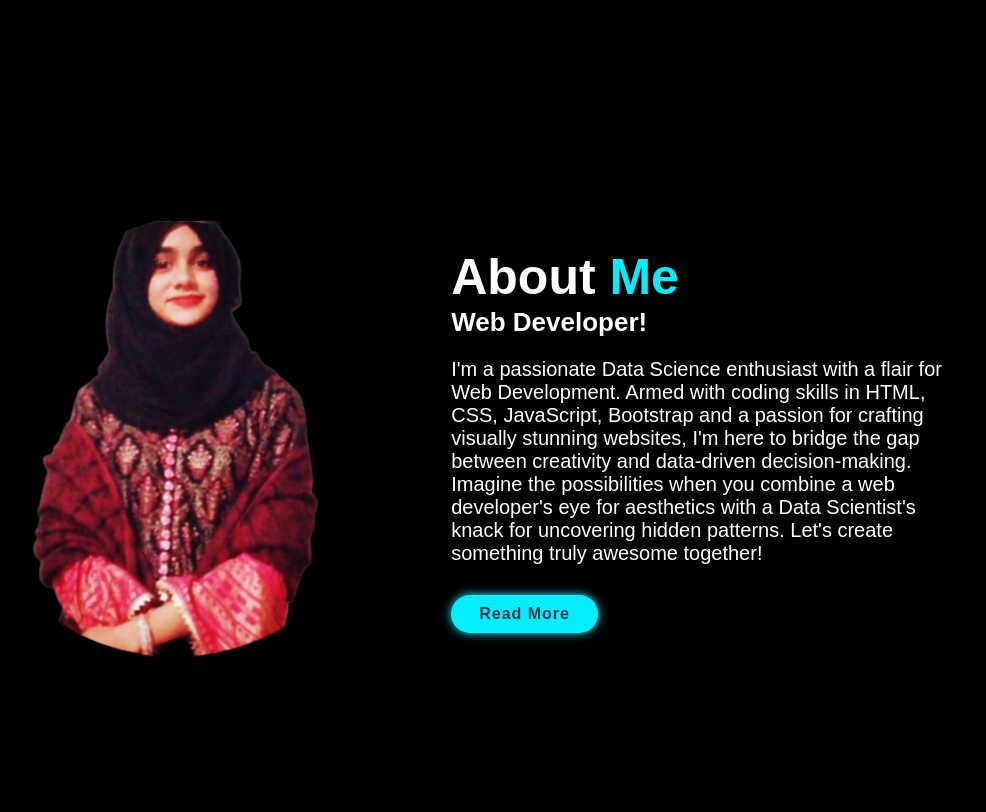
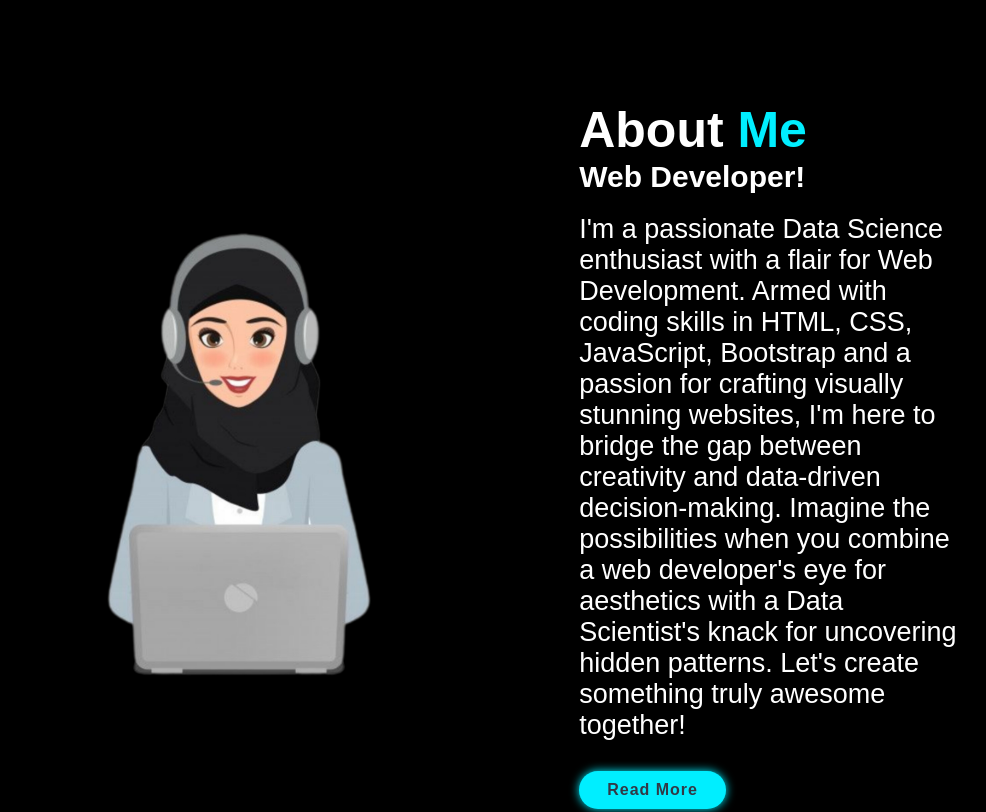
Before and after one commit to Syeda-Aliza/PortFolio, a plain HTML site: page index.html in a window 1280 px wide. Shown: the part 800-1612 px from the top of the page, without its empty margins (196-1182 px from the left). Drawn offline with nearby package versions, Linux system fonts and the light colour scheme.

Commit message:
Add files via upload

```diff
--- a/index.html
+++ b/index.html
@@ -43,13 +43,13 @@
         </div>
 
     <div class="home-image">
-        <img src="45.jpg" alt="">
+        <img src="al.jpg" alt="">
 
     </div>
 </section>
 <section class="about" id="about">
     <div class="about-image">
-        <img src="aa.jpg" alt="">
+        <img src="2.jpg" alt="">
 
     </div>
     <div class="about-content">
--- a/style.css
+++ b/style.css
@@ -81,7 +81,7 @@ section{
 }
 
 .home-image img{
-    width: 45vw;
+    width: 50vw;
     animation: floatImage .4s ease-in-out infinite ;
 }
 @keyframes floatImage {
@@ -168,7 +168,7 @@ span{
 }
 
 .about-image img{
-    width:40vw;
+    width: 50vw;
 }
 
 .heading {
@@ -182,11 +182,11 @@ span{
 }
 
 .about-content h3{
-    font-size: 2.6rem;
+    font-size: 3rem;
 }
 
 .about-content p{
-    font-size: 2rem;
+    font-size: 2.7rem;
     margin: 2rem 0 3rem;
 }
 
```
